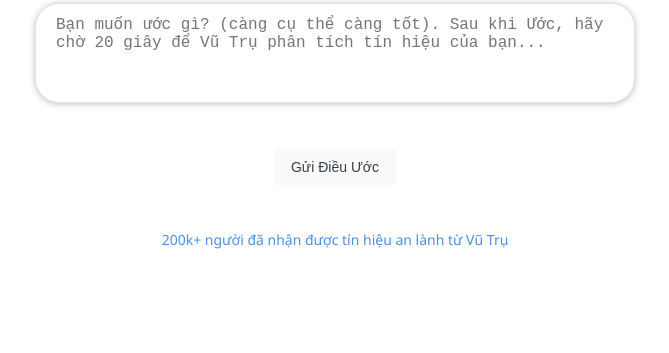
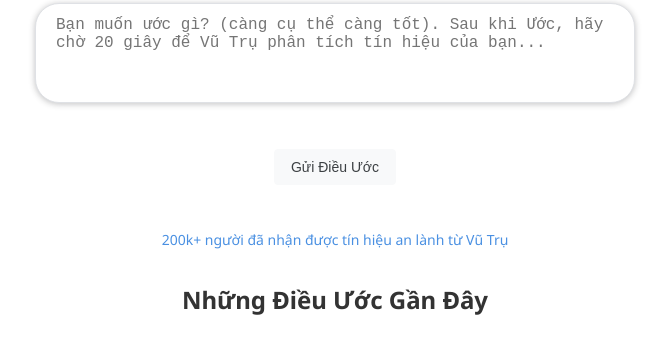
Before and after one commit to chiefjogger/happy-buddha, a website: page index.html in a window 1280 px wide. Shown: the part 343-696 px from the top of the page, without its empty margins (305-974 px from the left). Drawn offline with Linux system fonts and the light colour scheme; no server answers.

Commit message:
Update index.html

```diff
--- a/index.html
+++ b/index.html
@@ -22,7 +22,7 @@
         <div class="testimonial">
             <p>200k+ người đã nhận được tín hiệu an lành từ Vũ Trụ</p>
         </div>
-    </main>
+
         <div id="responseContainer" class="hidden">
             <h2>Phản Hồi</h2>
             <p id="response"></p>
@@ -33,9 +33,13 @@
                 <button id="newWishButton">Gửi Lời Chúc</button>
             </div>
         </div>
+
+        <div id="wishListContainer">
+            <h2>Những Điều Ước Gần Đây</h2>
+            <ul id="wish-list"></ul>
+        </div>
+    </main>
+
     <script src="script.js"></script>
-    <ul id="wish-list"></ul>
-
-
 </body>
 </html>
```
Lines whose indentation alone changed are shown as unchanged.
